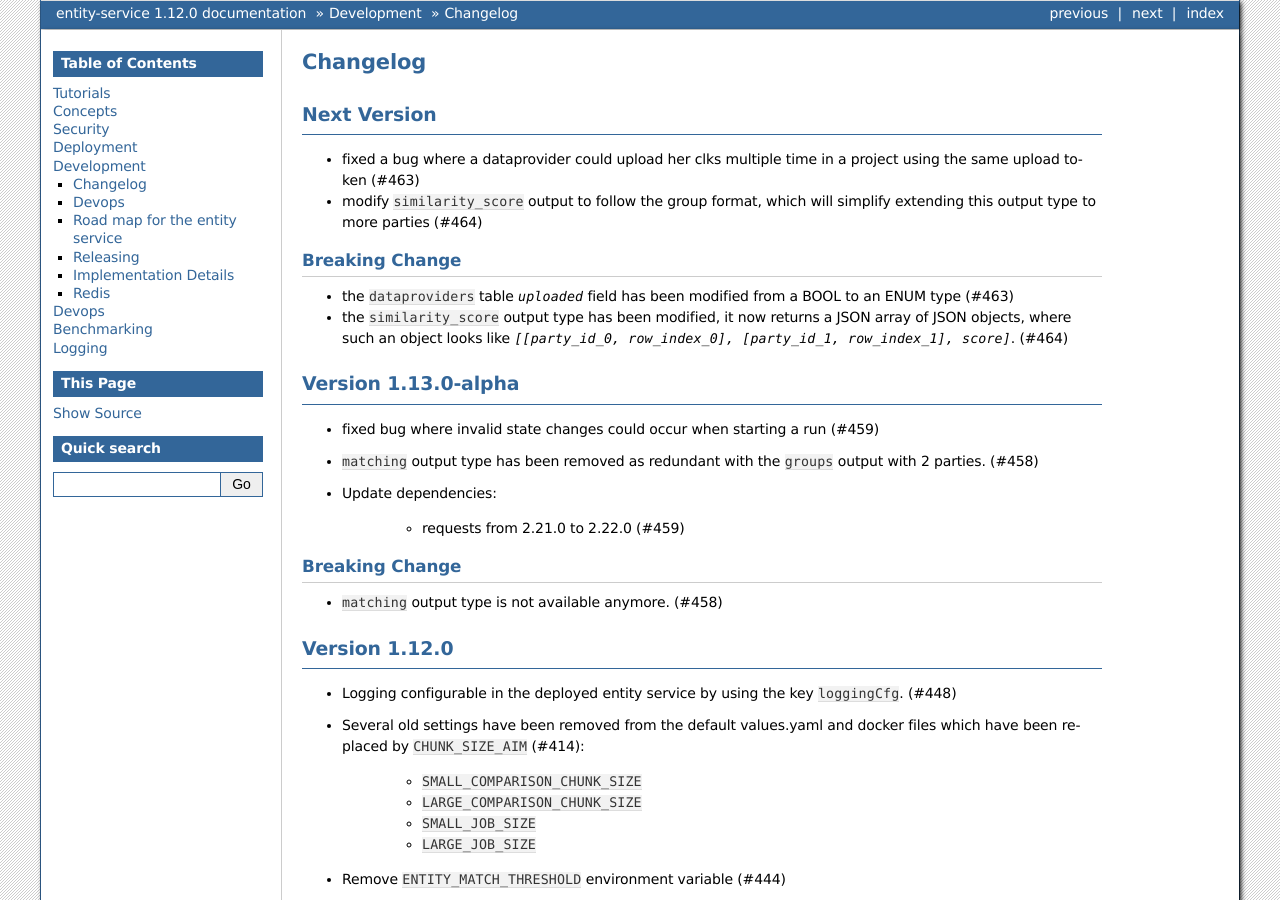
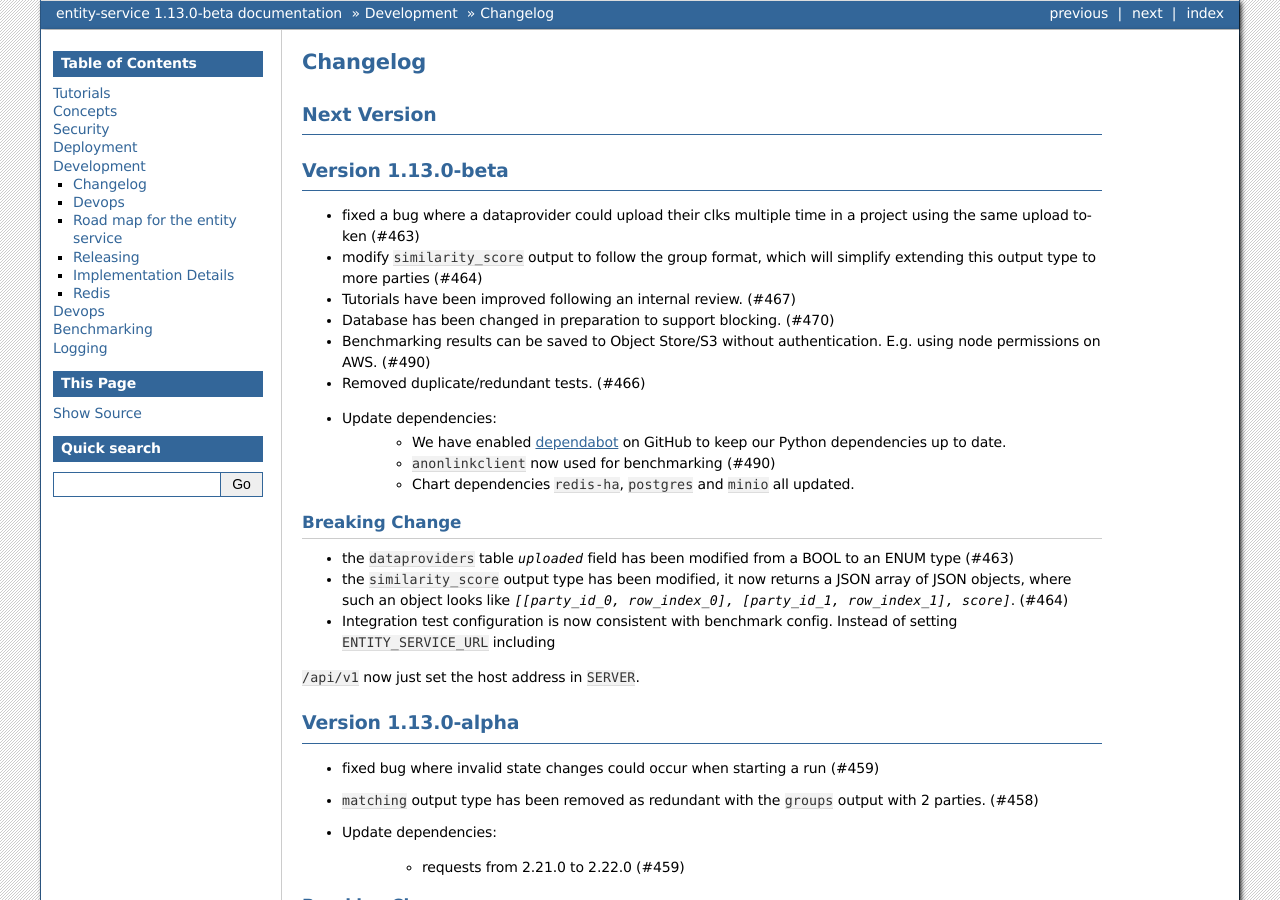
Before and after one commit to data61/anonlink-entity-service, a Sphinx documentation site: the page built from docs/changelog.rst, in a window 1280 px wide and 900 px high. Built offline with Sphinx 7.4.7, drawn with Linux system fonts in a browser that asks for light colours; formulas are drawn with MathJax 3; some of the changed text lies outside the part shown.

Commit message:
Bump app version to 1.13.0-beta, frontend version to 1.4.6-beta

```diff
--- a/docs/changelog.rst
+++ b/docs/changelog.rst
@@ -7,8 +7,21 @@ Changelog
 Next Version
 ------------
 
-- fixed a bug where a dataprovider could upload her clks multiple time in a project using the same upload token (#463)
+
+Version 1.13.0-beta
+-------------------
+
+- fixed a bug where a dataprovider could upload their clks multiple time in a project using the same upload token (#463)
 - modify ``similarity_score`` output to follow the group format, which will simplify extending this output type to more parties (#464)
+- Tutorials have been improved following an internal review. (#467)
+- Database has been changed in preparation to support blocking. (#470)
+- Benchmarking results can be saved to Object Store/S3 without authentication. E.g. using node permissions on AWS. (#490)
+- Removed duplicate/redundant tests. (#466)
+- Update dependencies:
+    - We have enabled `dependabot <https://dependabot.com/>`_ on GitHub to keep our Python dependencies up to date.
+    - ``anonlinkclient`` now used for benchmarking (#490)
+    - Chart dependencies ``redis-ha``, ``postgres`` and ``minio`` all updated.
+
 
 Breaking Change
 ~~~~~~~~~~~~~~~
@@ -16,6 +29,8 @@ Breaking Change
 - the ``dataproviders`` table `uploaded` field has been modified from a BOOL to an ENUM type (#463)
 - the ``similarity_score`` output type has been modified, it now returns a JSON array of JSON objects, where such an object
   looks like `[[party_id_0, row_index_0], [party_id_1, row_index_1], score]`. (#464)
+- Integration test configuration is now consistent with benchmark config. Instead of setting ``ENTITY_SERVICE_URL`` including
+``/api/v1`` now just set the host address in ``SERVER``.
 
 Version 1.13.0-alpha
 --------------------
--- a/docs/conf.py
+++ b/docs/conf.py
@@ -66,9 +66,9 @@ author = 'Confidential Computing Team, Data61, CSIRO'
 # built documents.
 #
 # The short X.Y version.
-version = '1.12'
+version = '1.13'
 # The full version, including alpha/beta/rc tags.
-release = '1.12.0'
+release = '1.13.0-beta'
 
 # The language for content autogenerated by Sphinx. Refer to documentation
 # for a list of supported languages.
```
Also changed, not shown: 6 other files.
